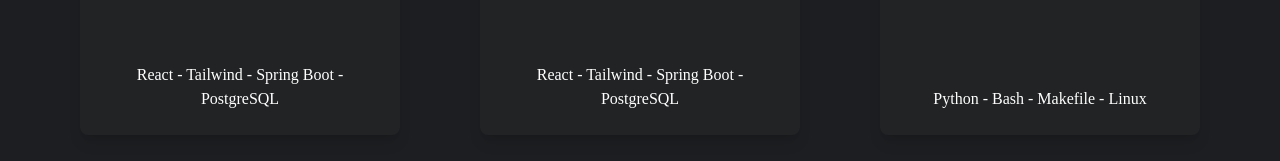
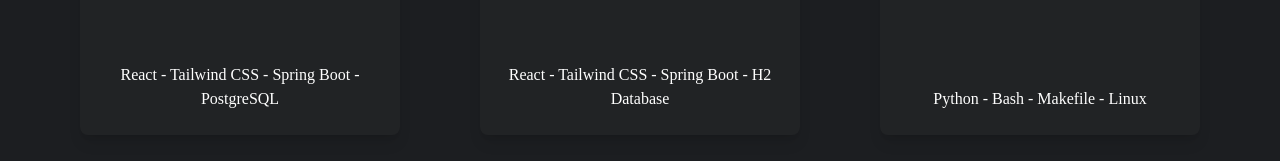
Before and after one commit to Rafaelszc/Portfolio, a React (Vite) app: page /Portifolio/ in a window 1280 px wide. Shown: the part 1675-1836 px from the top of the page. Built offline with nearby package versions, Linux system fonts and the light colour scheme; a web font is replaced by a local one.

Commit message:
refactor: CoffeeBabe and GymSup skills fixed

```diff
--- a/src/pages/Home/components/Projects.jsx
+++ b/src/pages/Home/components/Projects.jsx
@@ -5,14 +5,14 @@ export const Projects = () => {
             description: "A cafeteria application with modern design and oAuth2 authentication. ☕",
             image: "images/projects/coffeebabe.png",
             url: "https://github.com/Rafaelszc/CoffeeBabe",
-            skills: ["React", "Tailwind", "Spring Boot", "PostgreSQL"]
+            skills: ["React", "Tailwind CSS", "Spring Boot", "PostgreSQL"]
         },
         {
             name: "GymSup Calculator",
             description: "A macronutrient calculator website with a clean design. 🍎",
             image: "images/projects/gymsup.png",
             url: "https://github.com/Rafaelszc/GymSup-Calculator",
-            skills: ["React", "Tailwind", "Spring Boot", "PostgreSQL"]
+            skills: ["React", "Tailwind CSS", "Spring Boot", "H2 Database"]
         },
         {
             name: "MyConfigs",
@@ -54,7 +54,7 @@ export const Projects = () => {
     }
 
     return (
-        <div className="m-10 ml-20 mr-20 flex flex-wrap gap-20 justify-center items-center" id="projects">
+        <div className=" p-10 pl-20 pr-20 flex flex-wrap gap-20 justify-center items-center" id="projects">
             {projects.map((p) => (
                 renderProjects(p)
             ))}
```
